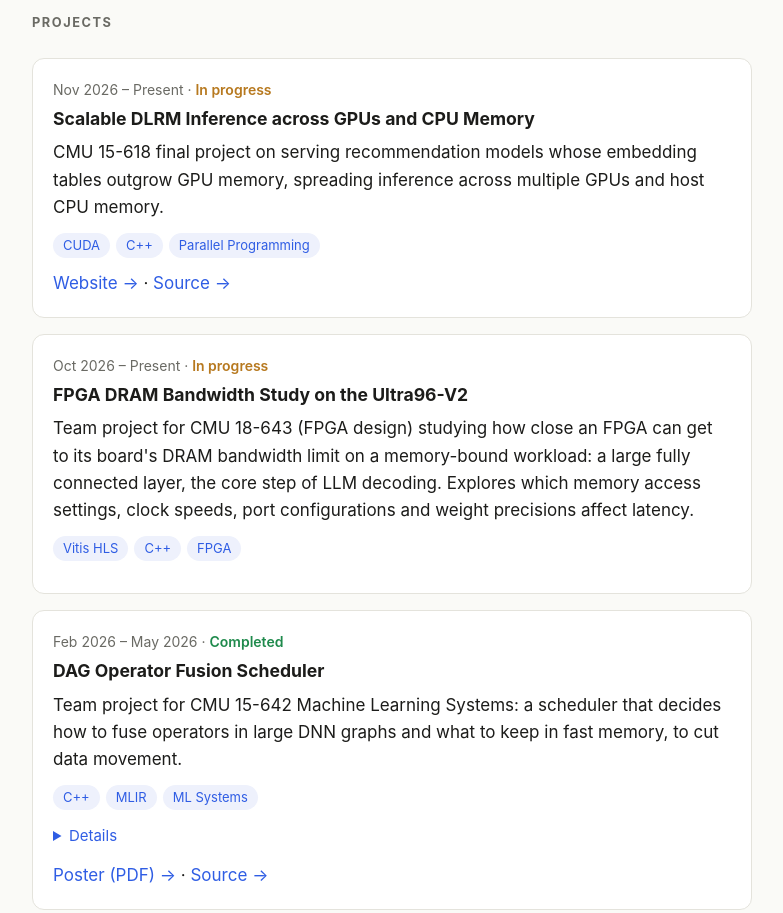
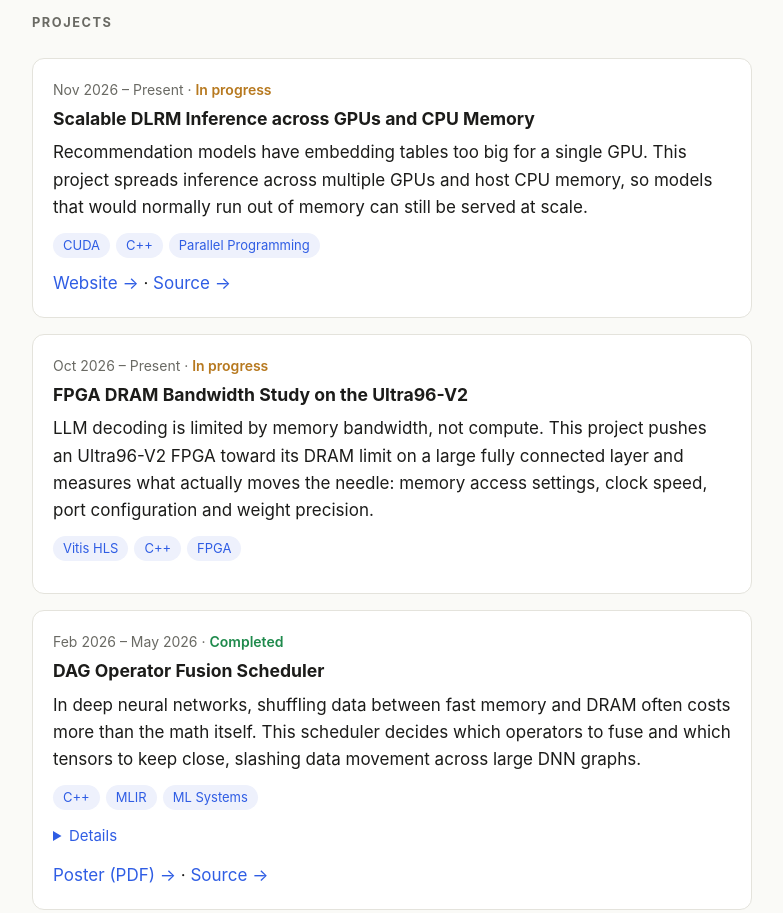
Before and after one commit to y00628/y00628.github.io, a plain HTML site: page index.html in a window 1280 px wide. Shown: the part 1860-2773 px from the top of the page, without its empty margins (248-1031 px from the left). Drawn offline with Linux system fonts and the light colour scheme.

Commit message:
Punch up project summaries
Co-Authored-By: Claude Sonnet 5.5 <noreply@anthropic.com>

```diff
--- a/index.html
+++ b/index.html
@@ -178,7 +178,7 @@
       <article class="card">
         <div class="date">Nov 2026 – Present · <span class="status wip">In progress</span></div>
         <h3>Scalable DLRM Inference across GPUs and CPU Memory</h3>
-        <p>CMU 15-618 final project on serving recommendation models whose embedding tables outgrow GPU memory, spreading inference across multiple GPUs and host CPU memory.</p>
+        <p>Recommendation models have embedding tables too big for a single GPU. This project spreads inference across multiple GPUs and host CPU memory, so models that would normally run out of memory can still be served at scale.</p>
         <ul class="tags"><li>CUDA</li><li>C++</li><li>Parallel Programming</li></ul>
         <a href="https://y00628.github.io/dlrm-hetero-inference/">Website →</a> · <a href="https://github.com/y00628/dlrm-hetero-inference">Source →</a>
       </article>
@@ -186,14 +186,14 @@
       <article class="card">
         <div class="date">Oct 2026 – Present · <span class="status wip">In progress</span></div>
         <h3>FPGA DRAM Bandwidth Study on the Ultra96-V2</h3>
-        <p>Team project for CMU 18-643 (FPGA design) studying how close an FPGA can get to its board's DRAM bandwidth limit on a memory-bound workload: a large fully connected layer, the core step of LLM decoding. Explores which memory access settings, clock speeds, port configurations and weight precisions affect latency.</p>
+        <p>LLM decoding is limited by memory bandwidth, not compute. This project pushes an Ultra96-V2 FPGA toward its DRAM limit on a large fully connected layer and measures what actually moves the needle: memory access settings, clock speed, port configuration and weight precision.</p>
         <ul class="tags"><li>Vitis HLS</li><li>C++</li><li>FPGA</li></ul>
       </article>
 
       <article class="card">
         <div class="date">Feb 2026 – May 2026 · <span class="status done">Completed</span></div>
         <h3>DAG Operator Fusion Scheduler</h3>
-        <p>Team project for CMU 15-642 Machine Learning Systems: a scheduler that decides how to fuse operators in large DNN graphs and what to keep in fast memory, to cut data movement.</p>
+        <p>In deep neural networks, shuffling data between fast memory and DRAM often costs more than the math itself. This scheduler decides which operators to fuse and which tensors to keep close, slashing data movement across large DNN graphs.</p>
         <ul class="tags"><li>C++</li><li>MLIR</li><li>ML Systems</li></ul>
         <details>
           <summary>Details</summary>
```
